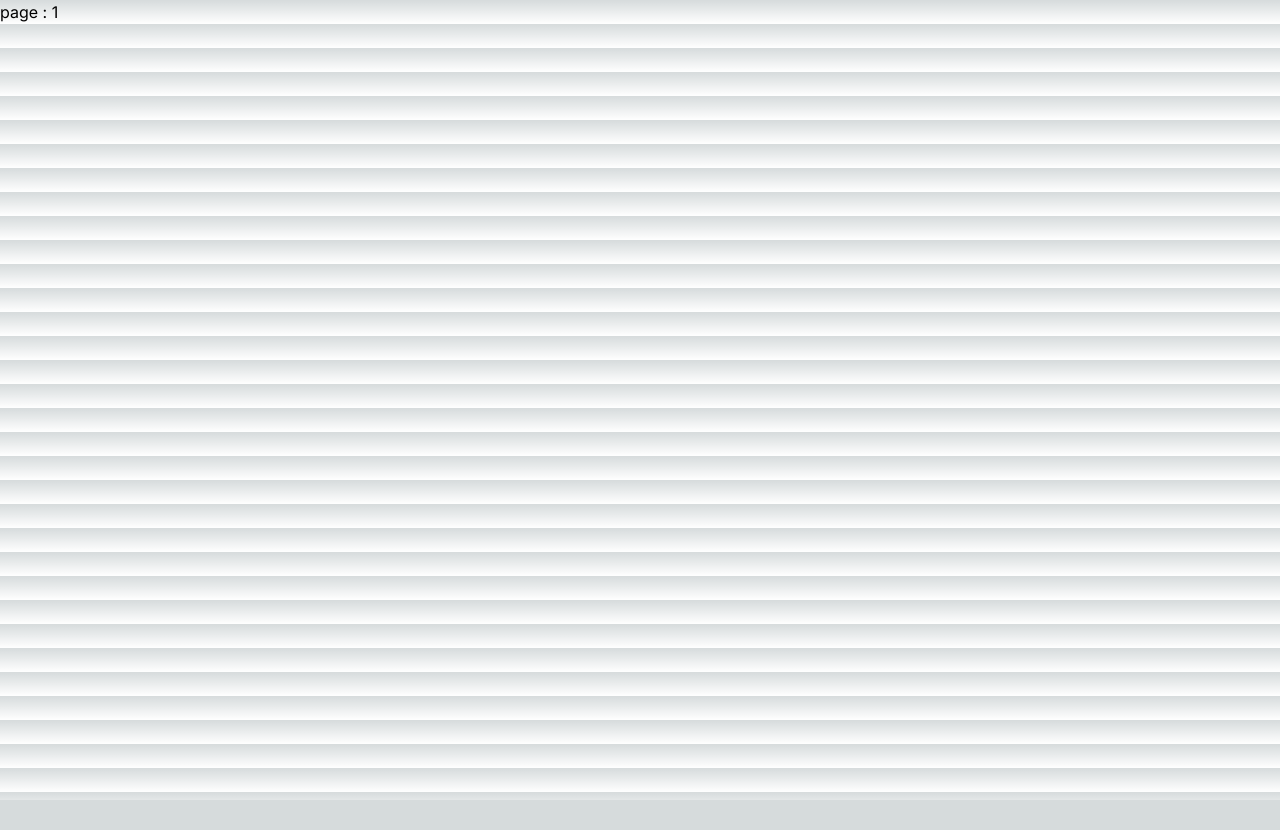
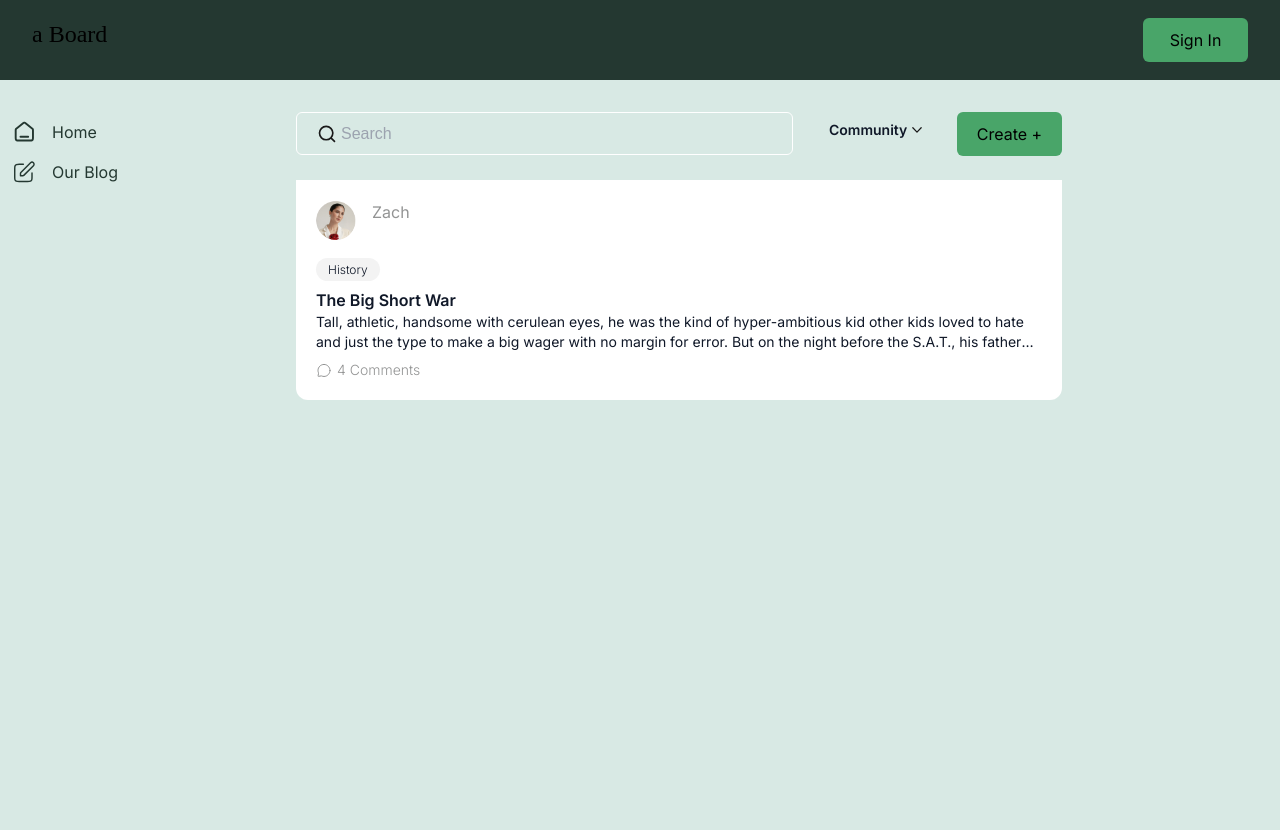
Before and after one commit to natitbc/aboard, a Next.js app: page /posts/1 in a window 1280 px wide. Shown: the top 830 px of the page. Before the commit the page ends 800 px from the top, so only its background shows below. Built offline with nearby package versions, Linux system fonts and the light colour scheme.

Commit message:
post | refactor to layout

```diff
--- /dev/null
+++ b/src/app/components/Layouts/BoardHeader.tsx
@@ -0,0 +1,13 @@
+import React from "react";
+import { Button } from "@/app/components/ui/Button";
+
+export default function Header() {
+  return (
+    <>
+      <div className="flex justify-between bg-green-board-500 w-full sticky top-0 py-[18px] px-[32px]">
+        <h2 className="font-castoro text-2xl">a Board</h2>
+        <Button type="primary" html="a" link="/signin">Sign In</Button>
+      </div>
+    </>
+  );
+}
--- /dev/null
+++ b/src/app/components/Layouts/BoardLayout.tsx
@@ -0,0 +1,48 @@
+"use client";
+// import { Routes } from "@/constants";
+// import { userInfo } from "@/lib/frontend/modules/user";
+import { redirect, useRouter } from "next/navigation";
+import React, { useContext, useEffect, useState } from "react";
+import BoardSideMenu from "./BoardSideMenu";
+import BoardHeader from "./BoardHeader";
+import Menubar from "@/app/components/board/Menubar";
+
+function BoardLayout({ children }: { children: React.ReactNode }) {
+  const router = useRouter();
+
+  // useEffect(() => {
+  //   const fetchData = async () => {
+  //     const user = await userInfo();
+
+  //     if (!user.data?.userId) {
+  //       router.push(Routes.LOGIN);
+  //     }
+  //     if (user.data?.user?.status === "suspended") {
+  //       router.push(`/account-ban?email=${user?.data?.email}`);
+  //     }
+  //   };
+
+  //   fetchData();
+  // }, []);
+
+  return (
+    <>
+      <BoardHeader />
+      <div
+        className={
+          "flex bg-green-board-100 flex-row items-start relative w-full h-screen py-8 overflow-y-auto"
+        }
+      >
+        <div className={"hidden md:block"}>
+          <BoardSideMenu />
+        </div>
+        <div className={"max-w-[798px] px-4"}>
+          <Menubar />
+          {children}
+        </div>
+      </div>
+    </>
+  );
+}
+
+export default BoardLayout;
--- /dev/null
+++ b/src/app/components/Layouts/BoardSideMenu.tsx
@@ -0,0 +1,13 @@
+import React from "react";
+import {SidebarLink} from "@/app/components/board/SidebarLink";
+
+export default function Sidebar() {
+  return (
+    <nav className="none md:block md:w-[280px]">
+      <ul className="text-green-board-500">
+        <SidebarLink text="Home" icon="home" url="/homepage" />
+        <SidebarLink text="Our Blog" icon="post" url="/ourblogs" />
+      </ul>
+    </nav>
+  );
+}
--- /dev/null
+++ b/src/app/homepage/layout.tsx
@@ -0,0 +1,12 @@
+import BoardLayout from "@/app/components/Layouts/BoardLayout";
+import React from "react";
+
+import { Metadata } from "next";
+
+export default function RootLayout({
+  children,
+}: Readonly<{
+  children: React.ReactNode;
+}>) {
+  return <BoardLayout>{children}</BoardLayout>;
+}
--- a/src/app/homepage/page.tsx
+++ b/src/app/homepage/page.tsx
@@ -1,12 +1,10 @@
 import React from 'react'
-import Header from '@/app/components/ui/Header'
-import Board from '@/app/components/board/Board'
+import Content from '@/app/components/content/Content'
 
 export default function page() {
   return (
     <>
-      <Header></Header>
-      <Board />
+      <Content />
     </>
   )
 }
--- /dev/null
+++ b/src/app/posts/[id]/layout.tsx
@@ -0,0 +1,12 @@
+import BoardLayout from "@/app/components/Layouts/BoardLayout";
+import React from "react";
+
+import { Metadata } from "next";
+
+export default function RootLayout({
+  children,
+}: Readonly<{
+  children: React.ReactNode;
+}>) {
+  return <BoardLayout>{children}</BoardLayout>;
+}
--- a/src/app/posts/[id]/page.tsx
+++ b/src/app/posts/[id]/page.tsx
@@ -1,8 +1,43 @@
-import React from 'react'
+"use client";
+import React from "react";
+// import { useRouter } from "next/router";
+import Header from "@/app/components/ui/Header";
+import { useEffect, useState } from "react";
 
+import TopicCard, { TopicCardProps } from "@/app/components/content/TopicCard";
 
-export default function PostPage({params}:{params:{id:string}}) {
+export default function PostPage({ params }: { params: { id: string } }) {
+  const [data, setData] = useState<TopicCardProps | null>(null);
+  // const router = useRouter();
+
+  useEffect(() => {
+    const fetchData = async () => {
+      try {
+        const res = await fetch("/mock_api/alltopic.json");
+        if (!res.ok) {
+          throw new Error("Failed to fetch data");
+        }
+        const data = await res.json();
+        setData(data[parseInt(params.id)] || null);
+      } catch (error) {
+        console.error(error);
+      }
+    };
+
+    fetchData();
+  }, [params.id]);
+
+  if (!data) {
+    return <div>Loading...</div>;
+  }
+
+  if (!data.title || !data.description || !data.auther.name || !data.tag) {
+    return <div>Invalid data</div>;
+  }
+
   return (
-    <div>page : {params.id}</div>
-  )
+    <>
+      <TopicCard key={parseInt(params.id)} {...data} />
+    </>
+  );
 }
```
